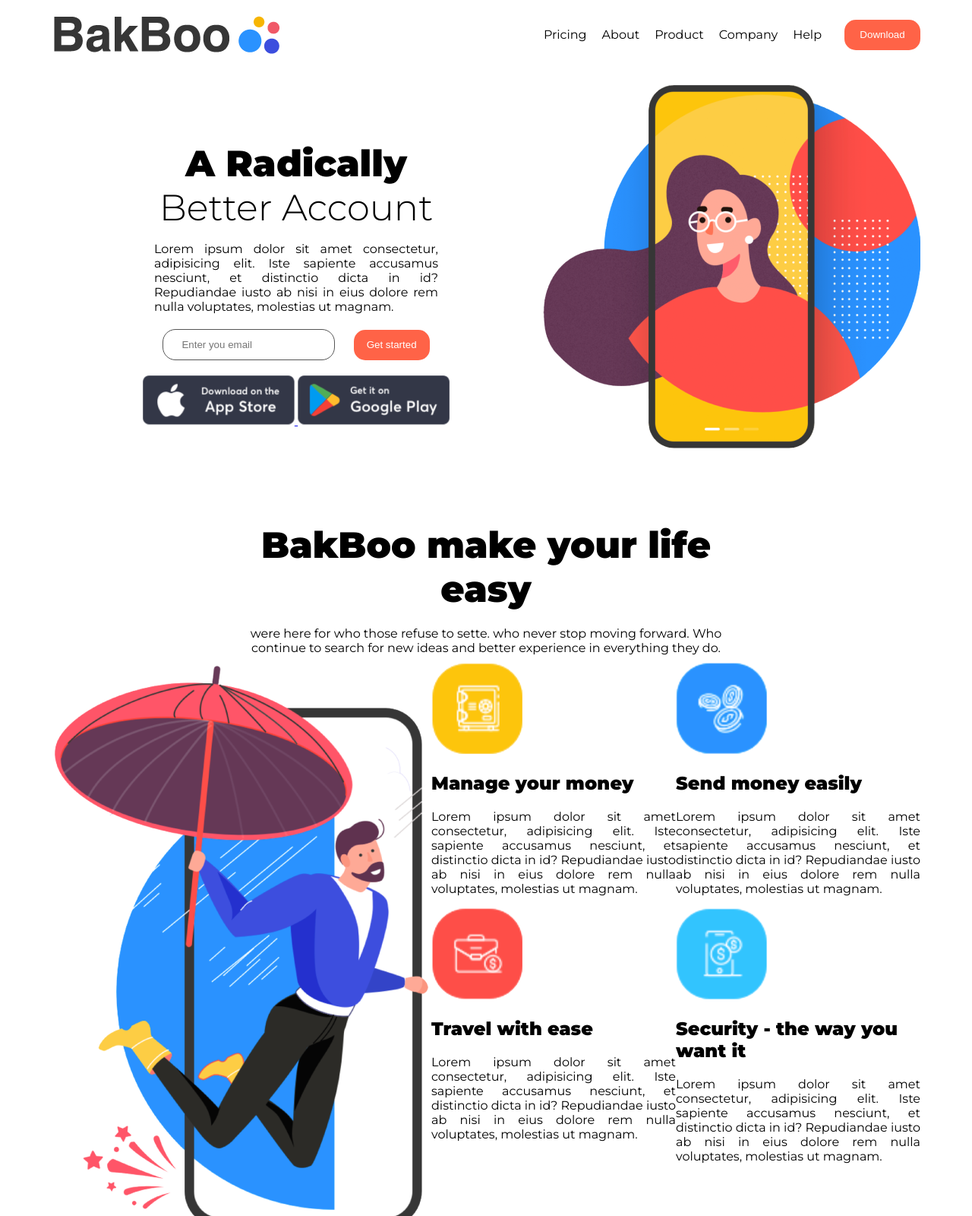
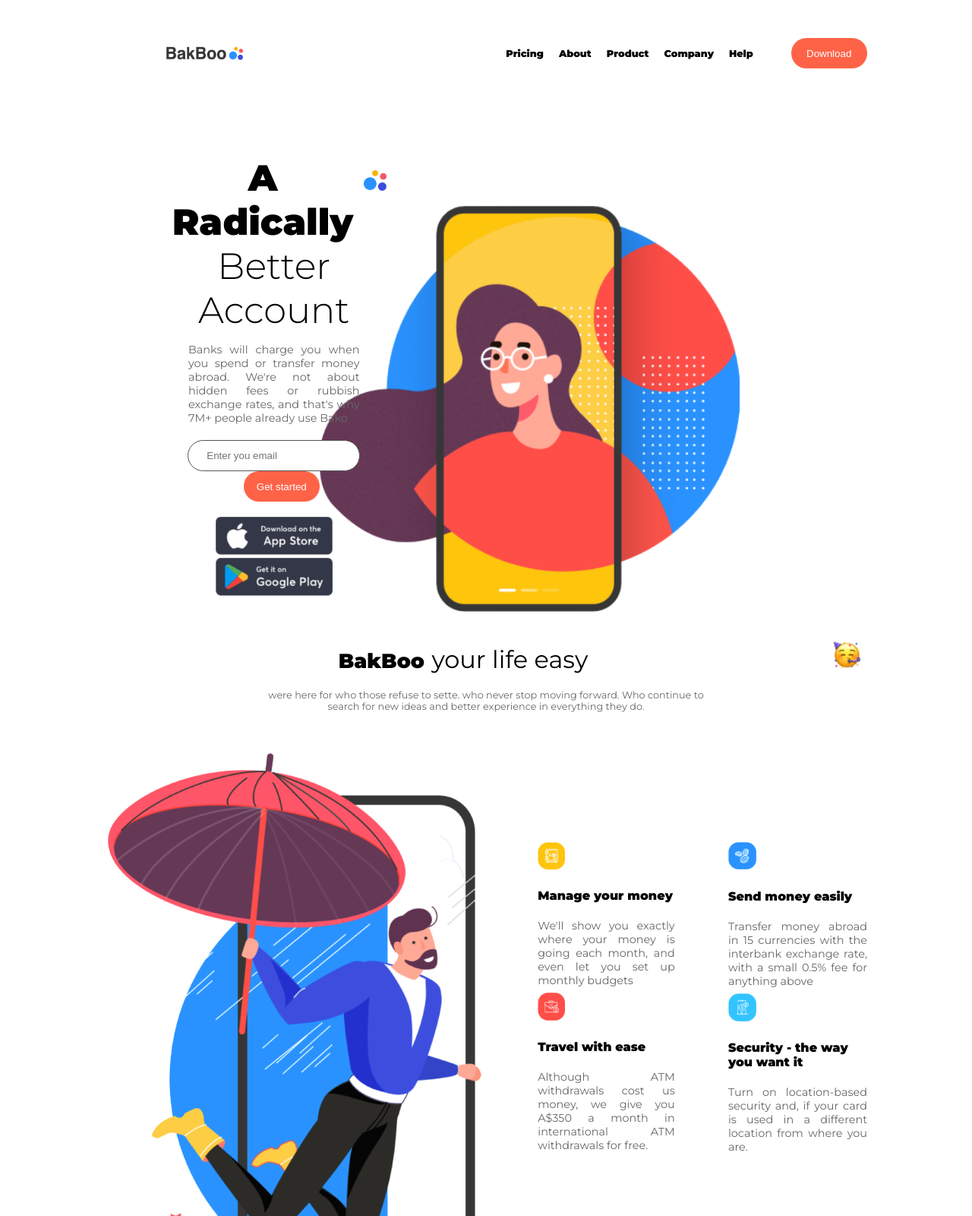
Before and after one commit to brahianzapata/BakBoo, a plain HTML site: page index.html in a window 1280 px wide. Shown: the top 1600 px of the page at 76% size. Drawn offline with Linux system fonts and the light colour scheme.

Commit message:
Add files via upload

```diff
--- a/css/style.css
+++ b/css/style.css
@@ -4,6 +4,12 @@
 header{
     display: flex;
     align-items: center;
+    width: 92%;
+    padding-left: 80px;
+}
+
+header img{
+    width: 11%;
 }
 
 nav{
@@ -16,6 +22,7 @@ nav ul{
     margin: 0;
     display: flex;
     justify-content: flex-end;
+    margin-right: 20px;
 }
 
 nav ul li{
@@ -32,13 +39,15 @@ nav ul li a
     color: black;
     padding: 10px;
     cursor: pointer;
+    font-size: 0.8em;
+    font-weight: bold;
 }
 
 .btn-download{
     background-color:Tomato;
     width: 100px;
     height: 40px;
-    border-radius: 15px;
+    border-radius: 30px;
     border-style: none;
 }
 
@@ -48,7 +57,7 @@ body{
 }
 
 #container{
-    margin: 20px 60px;
+    margin: 50px 130px;
 }
 
 .center
@@ -80,6 +89,10 @@ h3{
     margin: 0;
 }
 
+span{
+    font-weight: normal;
+}
+
 p{
     text-align: justify;
 }
@@ -89,9 +102,22 @@ p{
     padding: 75px;
 }
 
+#col1Section{
+    z-index: 1;
+}
+
+#section1 img{
+    width: 10%;
+}
+
+#section1-title{
+    display: flex;
+    align-items: baseline;
+}
+
 #main-section input[type="email"]{
     padding: 12px 24px;
-    border-radius: 17px;
+    border-radius: 30px;
     border: 1px solid #555;
     outline: none;
 }
@@ -106,14 +132,81 @@ p{
 }
 
 #main-section p{
-    padding-left: 60px;
-    padding-right: 60px;
+    padding-left: 35px;
+    padding-right: 35px;
+    font-size: 0.9em;
+    color: #676767;
 }
 
 
+#main-section-button-shop img{
+    height: 50px;
+}
+
+#imagen2 img{
+    height: 88%;
+    padding-top: 25%;
+    margin-left: -30%;
+}
+
+#main-section .logo{
+    width: 10%;
+}
+
 /*Section2*/
-.section2 {
-    margin-top: 40px;
+#section2 {
+    margin-top: 100px;
+}
+
+#section2 cara{
+    width: 10%;
+}
+
+#section2-title{
+    display: flex;
+    align-items: baseline;
+}
+
+#section2 h1{
+    font-size: 2em;
+}
+
+#section2 p{
+    font-size: 0.8em;
+    color: #676767;
+    margin-bottom: 4%;
+}
+
+#section2 .col2
+{
+    flex: 1 1 auto;
+    margin-left: 7%;
+    margin-top: 12%;
+}
+
+#section2 .col3
+{
+    flex: 1 1 auto;
+    margin-left: 7%;
+    margin-top: 12%;
+}
+
+#section2 .col2 p{
+    font-size: 0.9em;
+    color: #676767;
+}
+
+#section2 .col3 p{
+    font-size: 0.9em;
+    color: #676767;
+}
+
+#section2 .col2 img {
+    width: 20%;
+}
+
+#section2 .col3 img {
+    width: 20%;
 }
 
 /*Section3*/
@@ -122,8 +215,14 @@ p{
 }
 
 /*Section4*/
-.section4 {
+#section4 {
     margin-top: 40px;
+}
+
+#section4 #map{
+    margin: auto;
+    padding: 10px;
+    text-align: center;
 }
 
 .btn-customers{
@@ -140,7 +239,7 @@ p{
 
 .btn-big{
     width: 150px;
-    height: 80px;
+    height: 100px;
     border-radius: 5px;
 }
 
@@ -158,9 +257,34 @@ footer
 {
     background-color: #1b2631;
     color:whitesmoke;
+    margin: 4%;
 }
 
 
 ul{
     list-style-type: none;
 }
+
+.man-footer{
+    width: 50%;
+}
+
+footer .title-footer{
+    font-size: 0.9em;
+}
+
+footer li{
+    font-size: 0.8em;
+}
+
+footer .man-footer img{
+    width: 60%;
+}
+
+footer .row{
+    height: 400px;
+}
+
+footer .col{
+    margin-top: 2%;
+}
--- a/index.html
+++ b/index.html
@@ -10,14 +10,14 @@
 <body>
     <div id="container">
         <header>
-            <img src="images/logo.png"/>
+            <img  src="images/logo.png"/>
             <nav >
                 <ul>
-                    <li><a href="#">Pricing</a></li>
-                    <li><a href="#">About</a></li>
-                    <li><a href="#">Product</a></li>
-                    <li><a href="#">Company</a></li>
-                    <li><a href="#">Help</a></li>
+                    <li><a href="#" onclick="alert('Pricing')">Pricing</a></li>
+                    <li><a href="#" onclick="alert('About')">About</a></li>
+                    <li><a href="#" onclick="alert('Product')">Product</a></li>
+                    <li><a href="#" onclick="alert('Company')">Company</a></li>
+                    <li><a href="#" onclick="alert('Help')">Help</a></li>
                 </ul>
             </nav>
             <button class="btn btn-download">Download</button>
@@ -25,14 +25,17 @@
         <section>
             <section class="section1" id="main-section">
                 <div class="row">
-                    <div class="col center">
+                    <div class="col center" id="col1Section">
+                        <section id="section1-title">
                             <h1>A Radically</h1>
+                            <img class="logo" src="images/bolitas.png"/>
+                        </section>
                         <h3>Better Account</h3>
                         <p>
-                            Lorem ipsum dolor sit amet consectetur, adipisicing elit.
-                            Iste sapiente accusamus nesciunt, et distinctio dicta in
-                            id? Repudiandae iusto ab nisi in eius dolore rem nulla
-                            voluptates, molestias ut magnam.
+                            Banks will charge you when you spend or transfer
+                            money abroad. We're not about hidden fees or
+                            rubbish exchange rates, and that's why 7M+ people
+                            already use Bako
                         </p>
                         <form>
                             <input type="email" placeholder="Enter you email"/>
@@ -47,13 +50,16 @@
                             </a>
                         </div>
                     </div>
-                    <div class="col">
+                    <div class="col" id="imagen2">
                         <img src="images/img1.png"/>
                     </div>
                 </div>
             </section>
-            <section class="section2">
-                <h1 class="center">BakBoo make your life easy</h1>
+            <section id="section2">
+                <section id="section2-title">
+                    <h1 class="center"><small>BakBoo</small> <span>your life easy</span></h1>
+                    <img class="cara" src="images/cara.PNG"/>
+                </section>
                 <p class="center">were here for who those refuse to sette. who never stop moving forward.
                     Who continue to search for new ideas and better experience in everything
                     they do.
@@ -62,47 +68,43 @@
                     <div class="col">
                         <img src="images/img2.png"/>
                     </div>
-                    <div class="col">
+                    <div class="col2">
                         <div>
                             <img src="images/icon1.png"/>
-                            <h2>Manage your money</h2>
+                            <h4>Manage your money</h4>
                             <p>
-                                Lorem ipsum dolor sit amet consectetur, adipisicing elit.
-                                Iste sapiente accusamus nesciunt, et distinctio dicta in
-                                id? Repudiandae iusto ab nisi in eius dolore rem nulla
-                                voluptates, molestias ut magnam.
+                                We'll show you exactly where your
+                                money is going each month, and even
+                                let you set up monthly budgets
                             </p>
                         </div>
                         <div>
                             <img src="images/icon3.png"/>
-                            <h2>Travel with ease</h2>
+                            <h4>Travel with ease</h4>
                             <p>
-                                Lorem ipsum dolor sit amet consectetur, adipisicing elit.
-                                Iste sapiente accusamus nesciunt, et distinctio dicta in
-                                id? Repudiandae iusto ab nisi in eius dolore rem nulla
-                                voluptates, molestias ut magnam.
+                                Although ATM withdrawals cost us
+                                money, we give you A$350 a month in
+                                international ATM withdrawals for free.
                             </p>
                         </div>
                     </div>
-                    <div class="col">
+                    <div class="col3">
                             <div>
                                 <img src="images/icon2.png"/>
-                                <h2>Send money easily</h2>
+                                <h4>Send money easily</h4>
                                 <p>
-                                    Lorem ipsum dolor sit amet consectetur, adipisicing elit.
-                                    Iste sapiente accusamus nesciunt, et distinctio dicta in
-                                    id? Repudiandae iusto ab nisi in eius dolore rem nulla
-                                    voluptates, molestias ut magnam.
+                                    Transfer money abroad in 15 currencies
+                                    with the interbank exchange rate, with a
+                                    small 0.5% fee for anything above
                                 </p>
                             </div>
                             <div>
                                 <img src="images/icon4.png"/>
-                                <h2>Security - the way you want it</h2>
+                                <h4>Security - the way you want it</h4>
                                 <p>
-                                    Lorem ipsum dolor sit amet consectetur, adipisicing elit.
-                                    Iste sapiente accusamus nesciunt, et distinctio dicta in
-                                    id? Repudiandae iusto ab nisi in eius dolore rem nulla
-                                    voluptates, molestias ut magnam.
+                                    Turn on location-based security and, if
+                                    your card is used in a different
+                                    location from where you are.
                                 </p>
                             </div>
                     </div>
@@ -111,12 +113,12 @@
             <section class="section3">
                 <div class="row">
                     <div class="col center">
-                        <h3>Transfar money globally</h3>
+                        <h2>Transfar <span>money globally</span></h2>
                         <p>
-                            Lorem ipsum dolor sit amet consectetur, adipisicing elit.
-                            Iste sapiente accusamus nesciunt, et distinctio dicta in
-                            id? Repudiandae iusto ab nisi in eius dolore rem nulla
-                            voluptates, molestias ut magnam.
+                            Transfer money abroad in 15 currencies with the interbank
+                            exchange rate, with 0.5% fee for anything above
+                            A$9,000 each month. A flat mark-up on weekends and on
+                            certain currencies may apply, it's only fair.
                         </p>
                     </div>
                     <div class="col">
@@ -124,11 +126,11 @@
                     </div>
                 </div>
             </section>
-            <section class="section4">
-                <h2 class="center">Join our global community and get access to a
-                    better way to manage your money
+            <section id="section4">
+                <h2 class="center"><span>Join our</span> global community <span>and get access to
+                    a better way to </span>manage your money
                 </h2>
-                <div class="center">
+                <div id="map">
                     <img src="images/map.PNG"/>
                 </div>
                 <div class="center">
@@ -147,13 +149,14 @@
                 </div>
             </section>
         </section>
+    </div>
     <footer>
         <div class="row">
             <div class="col">
                 <ul>
                     <li>
                         <a href="#">
-                                <img src="images/logo.png"/>
+                            <img src="images/logo2.png"/>
                         </a>
                     </li>
                     <li>
@@ -168,9 +171,12 @@
                     </li>
                 </ul>
             </div>
+            <div class="col" class="man-footer">
+                <img src="images/Man_Footer.png"/>
+            </div>
             <div class="col">
                 <ul>
-                        <li>ACCOUNTS</li>
+                    <li class="title-footer">ACCOUNTS</li>
                     <br>
                     <li>About</li>
                     <br>
@@ -179,7 +185,7 @@
             </div>
             <div class="col">
                 <ul>
-                        <li>PRODUCTS</li>
+                    <li class="title-footer">PRODUCTS</li>
                     <br>
                     <li>About</li>
                     <br>
@@ -192,7 +198,7 @@
             </div>
             <div class="col">
                 <ul>
-                        <li>COMPANY</li>
+                    <li class="title-footer">COMPANY</li>
                     <br>
                     <li>About</li>
                     <br>
@@ -205,7 +211,7 @@
             </div>
             <div class="col">
                 <ul>
-                        <li>HELP</li>
+                    <li class="title-footer">HELP</li>
                     <br>
                     <li>About</li>
                     <br>
@@ -214,7 +220,7 @@
             </div>
             <div class="col">
                 <ul>
-                        <li>FOLLOW US</li>
+                    <li class="title-footer">FOLLOW US</li>
                     <br>
                     <li>About</li>
                     <br>
@@ -227,6 +233,5 @@
             </div>
         </div>
     </footer>
-    </div>
 </body>
 </html>
```
Also changed, not shown: images/cara.PNG (added). Lines whose indentation alone changed are shown as unchanged.
